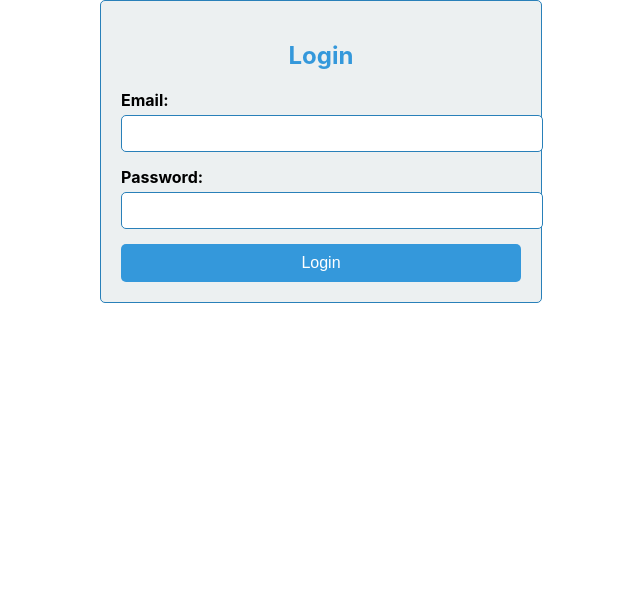
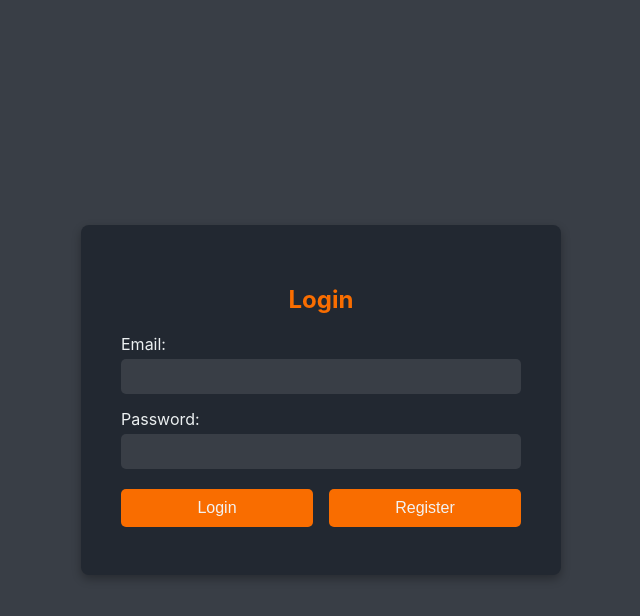
Before and after one commit to Derek-Boucher/auction-system, a React (Create React App) app in the folder frontend/: page /login in a window 1280 px wide. Shown: the top 616 px of the page, without its empty margins (319-959 px from the left). Built offline with nearby package versions, Linux system fonts and the light colour scheme; no server answers.

Commit message:
create the style for the login page (add: btn register) and change the logo color

```diff
--- a/frontend/src/components/Header.jsx
+++ b/frontend/src/components/Header.jsx
@@ -58,6 +58,7 @@ const styles = {
   logo: {
     fontSize: "1.5rem",
     fontWeight: "bold",
+    color: "#f96d00",
   },
   nav: {
     listStyle: "none",
--- a/frontend/src/pages/Login.jsx
+++ b/frontend/src/pages/Login.jsx
@@ -10,11 +10,9 @@ const Login = () => {
   const [error, setError] = useState("");
   const navigate = useNavigate();
 
-  // Function to handle form submission and login process
   const handleSubmit = async (e) => {
     e.preventDefault();
 
-    // Send a POST request to the login endpoint
     try {
       const response = await fetch("http://localhost:5000/api/auth/login", {
         method: "POST",
@@ -33,16 +31,15 @@ const Login = () => {
         setError(data.message);
       }
     } catch (error) {
-      // Handle any network or unexpected errors
       setError("An error occurred while logging in.");
     }
   };
 
   return (
+    <div className="container">
       <div className="login-container">
         <h2>Login</h2>
-      {error && <p className="error">{error}</p>}{" "}
-      {/* Display error message if it exists */}
+        {error && <p className="error">{error}</p>}
         <form onSubmit={handleSubmit}>
           <div className="form-group">
             <label htmlFor="email">Email:</label>
@@ -50,8 +47,8 @@ const Login = () => {
               type="email"
               id="email"
               value={email}
-            onChange={(e) => setEmail(e.target.value)} // Update email state on input change
-            required // Mark the input as required
+              onChange={(e) => setEmail(e.target.value)}
+              required
             />
           </div>
           <div className="form-group">
@@ -60,12 +57,18 @@ const Login = () => {
               type="password"
               id="password"
               value={password}
-            onChange={(e) => setPassword(e.target.value)} // Update password state on input change
-            required // Mark the input as required
+              onChange={(e) => setPassword(e.target.value)}
+              required
             />
           </div>
-        <button type="submit">Login</button> {/* Submit the form */}
+          <div className="button-container">
+            <button type="submit">Login</button>
+            <button type="button" onClick={() => navigate("/register")}>
+              Register
+            </button>
+          </div>
         </form>
+      </div>
     </div>
   );
 };
--- a/frontend/src/styles/Login.css
+++ b/frontend/src/styles/Login.css
@@ -1,51 +1,90 @@
-/* Login.css */
-.login-container {
-    max-width: 400px;
-    margin: 0 auto;
-    padding: 20px;
-    border: 1px solid #2980b9;
-    border-radius: 5px;
-    background-color: #ecf0f1;
+.container {
+  display: flex;
+  justify-content: center;
+  align-items: center;
+  height: 100vh;
+  background-color: #393e46;
 }
 
-  h2 {
+.login-container {
+  padding: 40px;
+  min-width: 400px;
+  min-height: 270px;
+  margin: 0 auto;
+  background-color: #222831;
+  color: #ecf0f1;
+  border-radius: 8px;
+  box-shadow: 0 4px 10px rgba(0, 0, 0, 0.3);
+}
+
+.login-container h2 {
   text-align: center;
-    color: #3498db;
+  margin-bottom: 20px;
+  color: #f96d00;
 }
 
 .form-group {
   margin-bottom: 15px;
 }
 
-  label {
+.form-group label {
   display: block;
   margin-bottom: 5px;
-    font-weight: bold;
+  color: #ecf0f1;
 }
 
-  input {
-    width: 100%;
+.form-group input {
+  width: 95%;
   padding: 10px;
-    border: 1px solid #2980b9;
+  border: none;
   border-radius: 5px;
+  background-color: #393e46;
+  color: #ecf0f1;
+}
+
+.form-group input:focus {
+  outline: none;
+  box-shadow: 0 0 5px rgba(249, 109, 0, 0.7);
 }
 
 button {
   width: 100%;
   padding: 10px;
-    background-color: #3498db;
+  background-color: #f96d00;
   border: none;
   border-radius: 5px;
-    color: white;
-    font-size: 16px;
+  color: #f2f2f2;
   cursor: pointer;
+  font-size: 1rem;
 }
 
 button:hover {
-    background-color: #2980b9;
+  background-color: #e86a00;
 }
 
 .error {
-    color: red;
+  color: #e74c3c;
   text-align: center;
+  margin: 10px 0;
 }
+
+.button-container {
+  display: flex;
+  justify-content: space-between; /* Équilibre l'espace entre les boutons */
+  margin-top: 20px; /* Ajoute un espacement au-dessus des boutons */
+}
+
+button {
+  width: 48%; /* Donne un peu d'espace entre les boutons */
+  padding: 10px;
+  background-color: #f96d00;
+  border: none;
+  border-radius: 5px;
+  color: #f2f2f2;
+  cursor: pointer;
+  font-size: 1rem;
+}
+
+button:hover {
+  background-color: #e86a00; /* Slightly darker on hover */
+}
```
Lines whose indentation alone changed are shown as unchanged.
